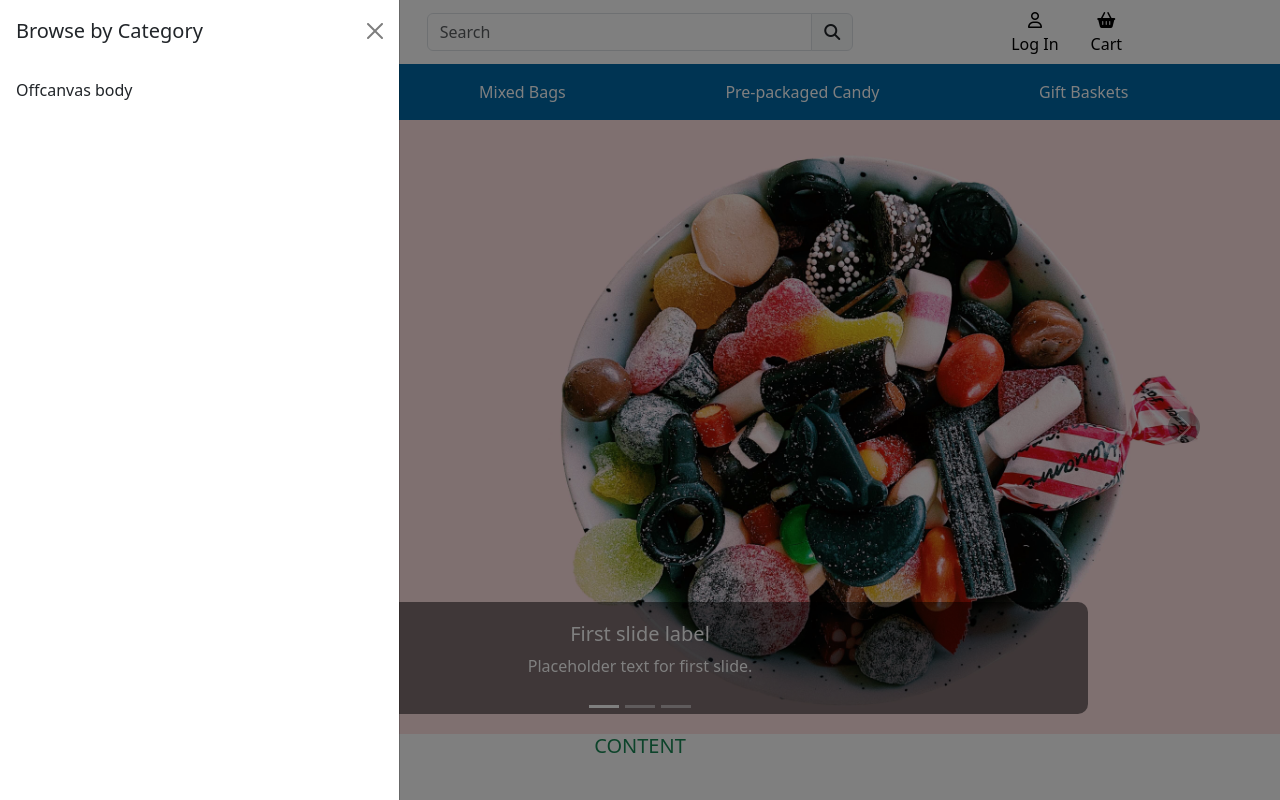
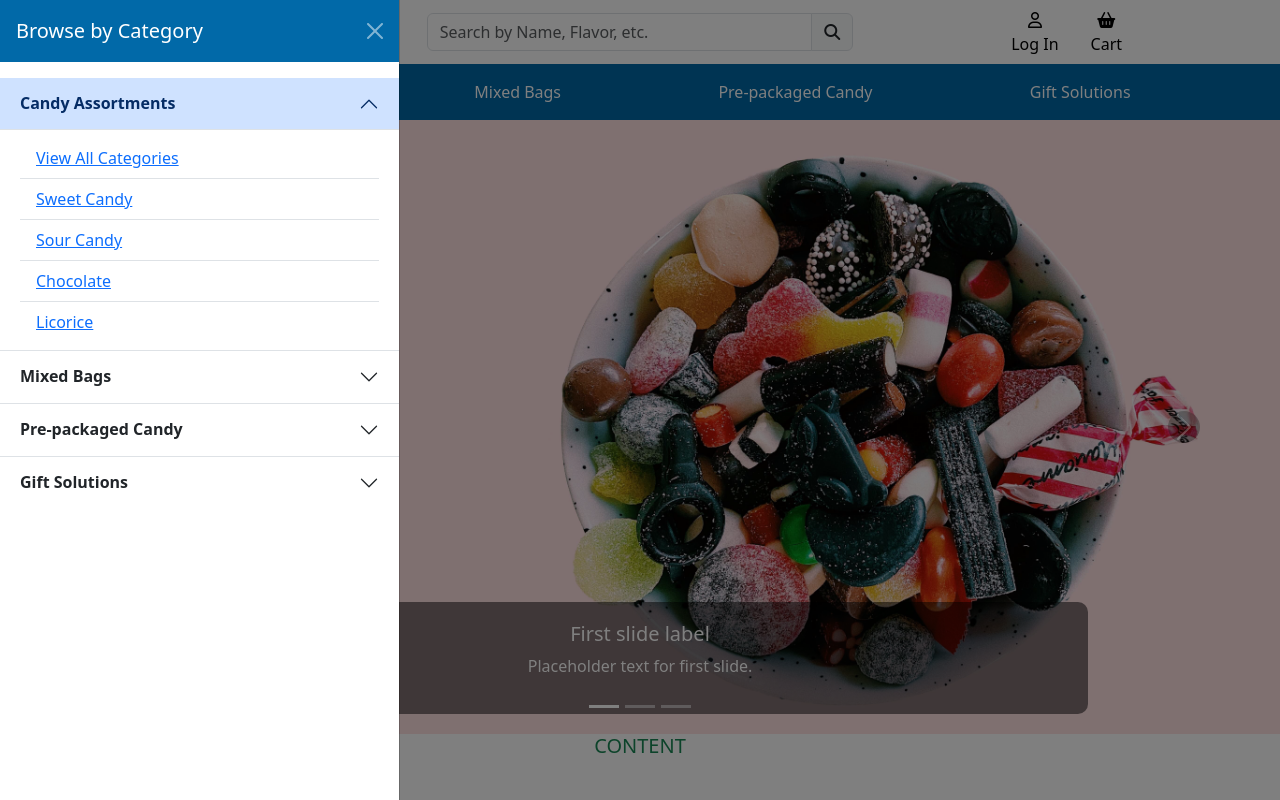
Before and after one commit to AndreeeasN/pp5-project, a Django app: page / in a window 1280 px wide, after a click on "Browse by Category". Run offline with Django 3.2, Linux system fonts and the light colour scheme; some libraries are stand-ins or nearby versions.

Commit message:
Add 'browse categories' offcanvas to base.html

```diff
--- a/static/css/style.css
+++ b/static/css/style.css
@@ -38,6 +38,12 @@ footer{
     border-radius: 10px;
 }
 
+/* Offcanvas */
+.offcanvas-header{
+    color: white;
+    background-color: #0169A8;
+}
+
 /* Media Queries */
 
 /* medium screen size */
--- a/templates/base.html
+++ b/templates/base.html
@@ -47,12 +47,12 @@
                     <!-- Center Search Bar (hidden on small screens) -->
                     <div class="col-12 col-md-4 d-none d-md-flex align-items-center">
                         <form class="input-group">
-                            <input type="search" class="form-control" placeholder="Search">
+                            <input type="search" class="form-control" placeholder="Search by Name, Flavor, etc.">
                             <button class="input-group-text border-1"><i class="fas fa-search"></i></button>
                         </form>
                     </div>
 
-                    <!-- Browse, Search, Login, Cart -->
+                    <!-- Browse, Login, Cart -->
                     <div id="mobile-nav" class="col-12 col-md-4 p-2 px-sm-4 d-flex justify-content-end justify-content-md-center align-items-center">
                         <!-- Browse (visible on mobile devices) -->
                         <a class="nav-link text-reset mx-3 d-md-none me-auto" data-bs-toggle="offcanvas" href="#offcanvasBrowse" role="button" aria-controls="offcanvasBrowse">
@@ -92,7 +92,7 @@
                         <a class="nav-link" aria-current="page" href="/">Pre-packaged Candy</a>
                     </div>
                     <div class="p-2">
-                        <a class="nav-link" aria-current="page" href="/">Gift Baskets</a>
+                        <a class="nav-link" aria-current="page" href="/">Gift Solutions</a>
                     </div>
                 </nav>
             </div>
@@ -119,12 +119,91 @@
 
         <!-- "Browse by Category" offcanvas -->
         <div class="offcanvas offcanvas-start" data-bs-scroll="true" tabindex="-1" id="offcanvasBrowse" aria-labelledby="offcanvasBrowseLabel">
-            <div class="offcanvas-header">
+            <div class="offcanvas-header" data-bs-theme="dark">
                 <h5 class="offcanvas-title" id="offcanvasBrowseLabel">Browse by Category</h5>
                 <button type="button" class="btn-close" data-bs-dismiss="offcanvas" aria-label="Close"></button>
             </div>
-            <div class="offcanvas-body">
-                <p>Offcanvas body</p>
+            <div class="offcanvas-body px-0">
+                <!-- Search bar (visible on mobile devices) -->
+                <div class="d-flex d-md-none px-3">
+                    <form class="input-group">
+                        <input type="search" class="form-control" placeholder="Search by Name, Flavor, etc.">
+                        <button class="input-group-text border-1"><i class="fas fa-search"></i></button>
+                    </form>
+                </div>
+
+                <hr class="d-md-none">
+
+                <!-- Candy Categories accordion -->
+                <div class="accordion accordion-flush" id="accordionCategory">
+                    <div class="accordion-item">
+                        <h2 class="accordion-header">
+                            <button class="accordion-button" type="button" data-bs-toggle="collapse" data-bs-target="#collapseOne" aria-expanded="true" aria-controls="collapseOne">
+                                <strong>Candy Assortments</strong>
+                            </button>
+                        </h2>
+                        <div id="collapseOne" class="accordion-collapse collapse show" data-bs-parent="#accordionCategory">
+                            <div class="accordion-body py-2">
+
+                                <ul class="list-group list-group-flush">
+                                    <li class="list-group-item">
+                                        <a href="#">View All Categories</a>
+                                    </li>
+                                    <li class="list-group-item">
+                                        <a href="#">Sweet Candy</a>
+                                    </li>
+                                    <li class="list-group-item">
+                                        <a href="#">Sour Candy</a>
+                                    </li>
+                                    <li class="list-group-item">
+                                        <a href="#">Chocolate</a>
+                                    </li>
+                                    <li class="list-group-item">
+                                        <a href="#">Licorice</a>
+                                    </li>
+                                </ul>
+
+                            </div>
+                        </div>
+                    </div>
+                    <div class="accordion-item">
+                        <h2 class="accordion-header">
+                            <button class="accordion-button collapsed" type="button" data-bs-toggle="collapse" data-bs-target="#collapseTwo" aria-expanded="false" aria-controls="collapseTwo">
+                                <strong>Mixed Bags</strong>
+                            </button>
+                        </h2>
+                        <div id="collapseTwo" class="accordion-collapse collapse" data-bs-parent="#accordionCategory">
+                            <div class="accordion-body">
+                                <!-- CONTENT HERE -->
+                            </div>
+                        </div>
+                    </div>
+                    <div class="accordion-item">
+                        <h2 class="accordion-header">
+                            <button class="accordion-button collapsed" type="button" data-bs-toggle="collapse" data-bs-target="#collapseThree" aria-expanded="false" aria-controls="collapseThree">
+                                <strong>Pre-packaged Candy</strong>
+                            </button>
+                        </h2>
+                        <div id="collapseThree" class="accordion-collapse collapse" data-bs-parent="#accordionCategory">
+                            <div class="accordion-body">
+                                <!-- CONTENT HERE -->
+                            </div>
+                        </div>
+                    </div>
+                    <div class="accordion-item">
+                        <h2 class="accordion-header">
+                            <button class="accordion-button collapsed" type="button" data-bs-toggle="collapse" data-bs-target="#collapseFour" aria-expanded="false" aria-controls="collapseFour">
+                                <strong>Gift Solutions</strong>
+                            </button>
+                        </h2>
+                        <div id="collapseFour" class="accordion-collapse collapse" data-bs-parent="#accordionCategory">
+                            <div class="accordion-body">
+                                <!-- CONTENT HERE -->
+                            </div>
+                        </div>
+                    </div>
+                </div>
+
             </div>
         </div>
 
```
